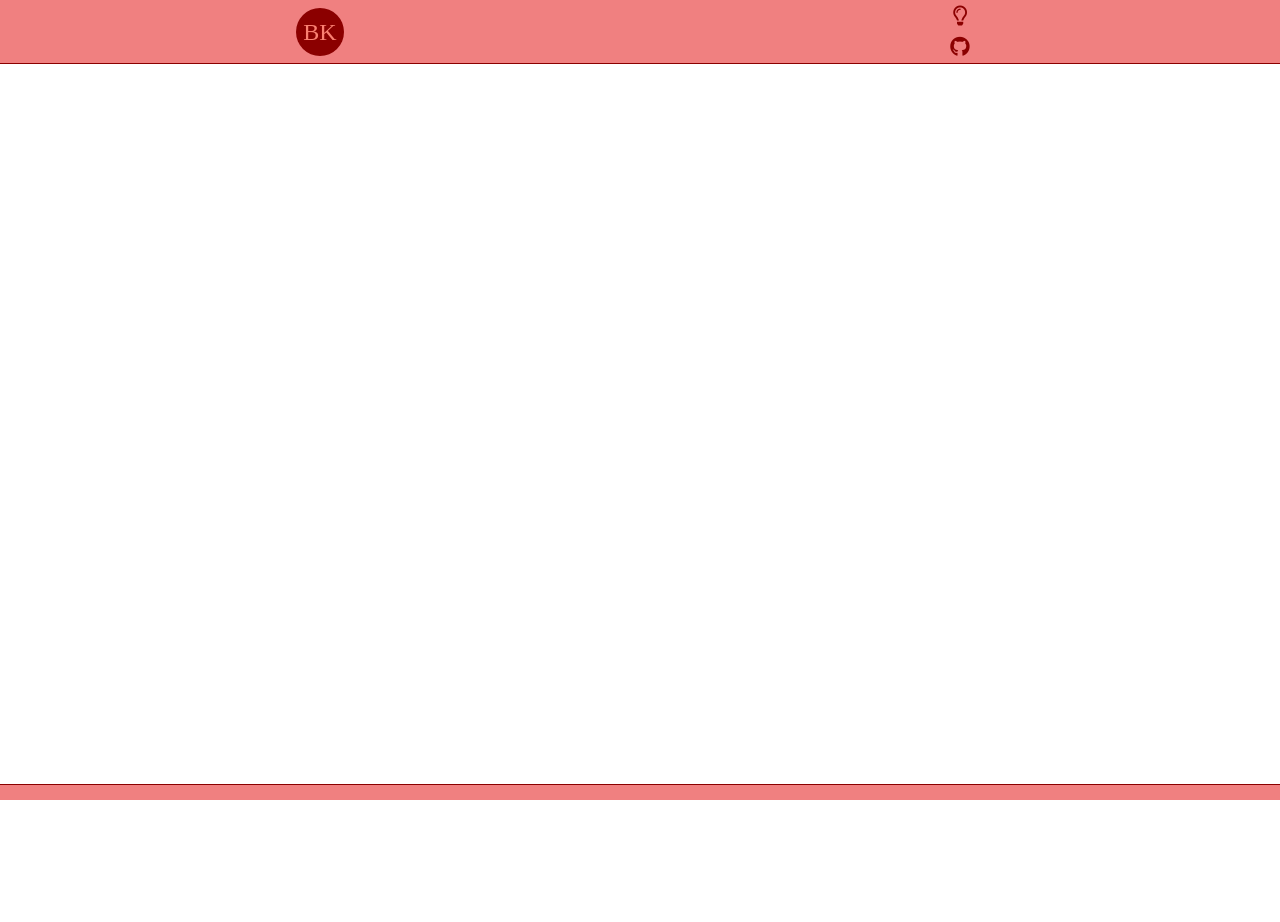
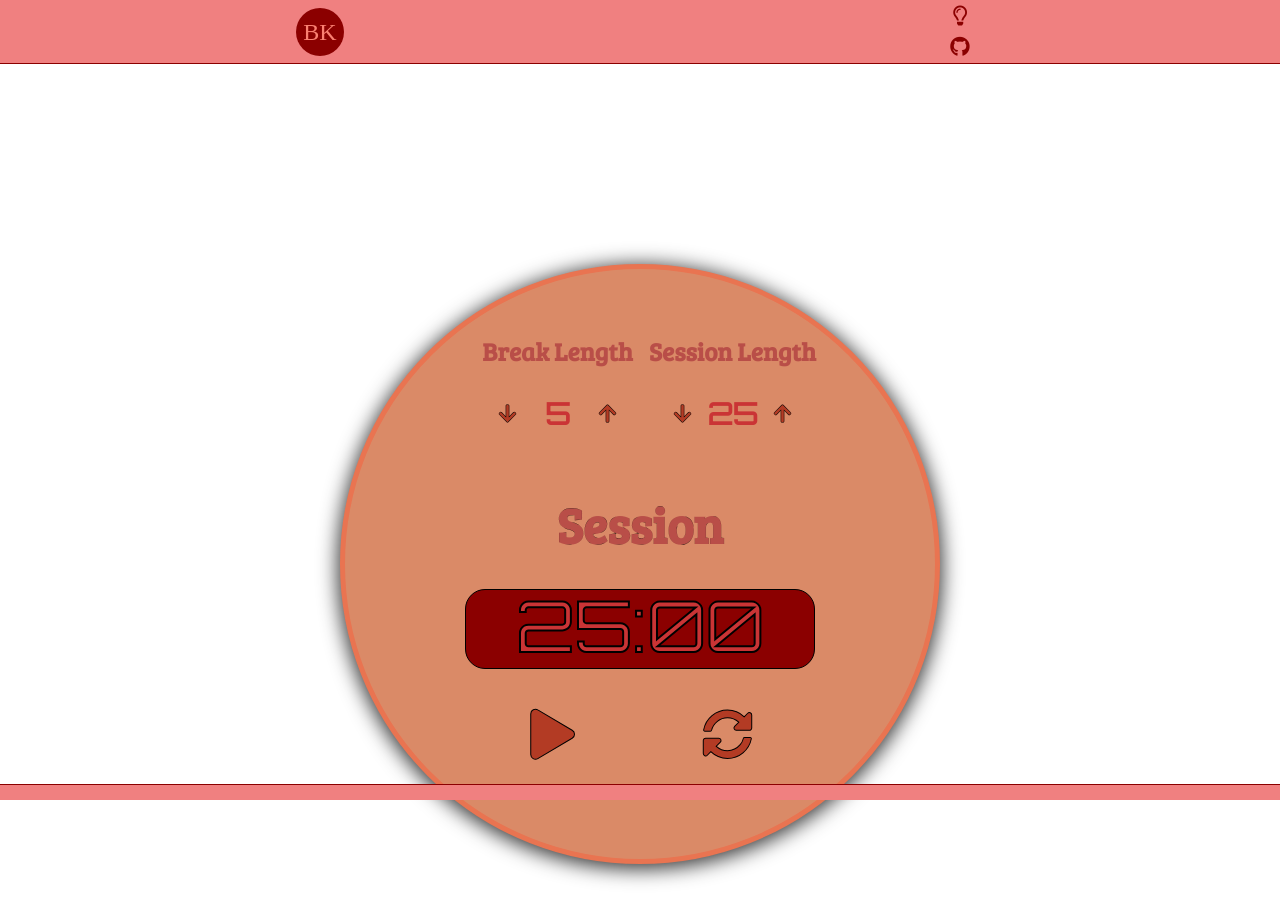
Before and after one commit to billkondo/My_Site, a React app: page /PomodoroClock in a window 1280 px wide. Shown: the top 922 px of the page. Before the commit the page ends 800 px from the top, so only its background shows below. Built offline with nearby package versions, Linux system fonts and the light colour scheme; a web font is replaced by a local one.

Commit message:
Added Pomodoro Clock Project

```diff
--- a/public/index.html
+++ b/public/index.html
@@ -12,6 +12,9 @@
 
   <link rel="stylesheet" href="https://fonts.googleapis.com/css?family=Spirax">
 
+  <link rel="stylesheet" href="https://fonts.googleapis.com/css?family=Orbitron">
+  <link rel="stylesheet" href="https://fonts.googleapis.com/css?family=Bree+Serif">
+
   <link rel="stylesheet" href="https://use.fontawesome.com/releases/v5.1.0/css/all.css" integrity="sha384-lKuwvrZot6UHsBSfcMvOkWwlCMgc0TaWr+30HWe3a4ltaBwTZhyTEggF5tJv8tbt"
     crossorigin="anonymous">
 
--- a/src/app.js
+++ b/src/app.js
@@ -1,12 +1,9 @@
 import React from 'react';
 import ReactDOM from 'react-dom';
-import { createStore } from 'redux';
 import { Provider } from 'react-redux';
 import Site from './components/Site';
 import store from './store/createStore';
 import './styles/styles.scss';
-
-console.log(store.getState());
 
 ReactDOM.render(
   <Provider store={store}>
--- /dev/null
+++ b/src/components/PomodoroClock/App.js
@@ -0,0 +1,181 @@
+import React from 'react';
+import { connect } from 'react-redux';
+
+const alarmLink = "https://www.freesfx.co.uk/rx2/mp3s/5/16901_1461333025.mp3";
+
+const Label = ({ id, label }) => (
+  <div id={id}>
+    {label}
+  </div>
+);
+
+const BreakSettings = ({ length, clickIncrement, clickDecrement }) => (
+  <div id="break-settings">
+    <Label id="break-label" label="Break Length" />
+    <div id="control-settings">
+      <div id="break-decrement" onClick={() => clickDecrement()}><i className="fas fa-arrow-down" /></div>
+      <div id="break-length">{length}</div>
+      <div id="break-increment" onClick={() => clickIncrement()}><i className="fas fa-arrow-up" /></div>
+    </div>
+  </div>
+);
+
+const BREAK_SETTINGS = connect(
+  (state) => ({
+    length: state.pomodoro_clock.breakLength
+  }),
+  (dispatch) => ({
+    clickDecrement: () => dispatch(lengthAction(-1, true)),
+    clickIncrement: () => dispatch(lengthAction(+1, true))
+  })
+)(BreakSettings);
+
+const SessionSettings = ({ length, clickIncrement, clickDecrement }) => (
+  <div id="session-settings">
+    <Label id="session-label" label="Session Length" />
+    <div id="control-settings">
+      <div id="session-decrement" onClick={() => clickDecrement()}><i className="fas fa-arrow-down" /></div>
+      <div id="session-length">{length}</div>
+      <div id="session-increment" onClick={() => clickIncrement()}><i className="fas fa-arrow-up" /></div>
+    </div>
+  </div>
+);
+
+const SESSION_SETTINGS = connect(
+  (state) => ({
+    length: state.pomodoro_clock.sessionLength
+  }),
+  (dispatch) => ({
+    clickDecrement: () => dispatch(lengthAction(-1, false)),
+    clickIncrement: () => dispatch(lengthAction(+1, false))
+  })
+)(SessionSettings);
+
+const Settings = () => (
+  <div id="settings">
+    <BREAK_SETTINGS />
+    <SESSION_SETTINGS />
+  </div>
+);
+
+class Control extends React.Component {
+  timerUpdate = () => setInterval(() => {
+    this.props.timerChange();
+  }, 1000);
+
+  playSound = () => {
+    const audio = document.getElementById('beep');
+    audio.currentTime = 0;
+    audio.play();
+  }
+
+  clearAudio = () => {
+    const audio = document.getElementById('beep');
+    audio.pause();
+    audio.currentTime = 0;
+  }
+
+  componentWillUpdate() {
+    if (this.props.timerInSec === 0) {
+      if (this.props.running) {
+        this.props.flipMode();
+
+        this.playSound();
+      }
+    }
+  }
+
+  render() {
+    return (
+      <div id="control">
+        <div
+          id="start_stop"
+          onClick={
+            () => {
+              if (this.props.running)
+                clearInterval(this.id);
+              else
+                this.id = this.timerUpdate();
+
+              this.props.timerTrigger();
+            }}
+        >
+          {!this.props.running && <i className="fas fa-play" />}
+          {this.props.running && <i className="fas fa-pause" />}
+        </div>
+
+        <div id="reset"
+          onClick={
+            () => {
+              clearInterval(this.id)
+              this.clearAudio();
+              this.props.resetAll();
+            }
+          }>
+          <i className="fas fa-sync-alt" />
+        </div>
+      </div>
+    );
+  }
+}
+
+const CONTROL = connect(
+  (state) => ({
+    running: state.pomodoro_clock.running,
+    timerInSec: state.pomodoro_clock.timerInSeconds
+  }),
+  (dispatch) => ({
+    timerTrigger: () => dispatch({ type: 'FLIP' }),
+    resetAll: () => dispatch({ type: 'RESET' }),
+    timerChange: () => dispatch({ type: 'TIMER_DECREMENT' }),
+    flipMode: () => dispatch(({ type: 'FLIP_MODE' }))
+  })
+)(Control);
+
+const convertTimer = (seconds) => {
+  const numberMinutes = Math.floor(seconds / 60);
+  const numberSeconds = seconds % 60;
+
+  const Minutes = (numberMinutes < 10) ? "0" + numberMinutes : numberMinutes.toString();
+  const Seconds = (numberSeconds < 10) ? "0" + numberSeconds : numberSeconds.toString();
+
+  return `${Minutes}:${Seconds}`;
+}
+
+const Timer = ({ length, label }) => (
+  <div id="timer">
+    <Label id="timer-label" label={label} />
+    <div id="time-left">{convertTimer(length)}</div>
+    <CONTROL />
+  </div>
+);
+
+const TIMER = connect(
+  (state) => ({
+    length: state.pomodoro_clock.timerInSeconds,
+    label: state.pomodoro_clock.timerMode ? 'Session' : 'Break'
+  })
+)(Timer);
+
+
+const PomodoroClock = () => (
+  <div id="pomodoro-clock">
+    <Settings />
+    <TIMER />
+    <audio
+      id="beep"
+      src={alarmLink}
+      volume={1.0}
+    />
+  </div>
+);
+
+// Actions
+
+const lengthAction = (add = 0, isBreak) => ({
+  type: 'LENGTH_UPDATE',
+  isBreak,
+  add
+});
+
+export default PomodoroClock;
--- /dev/null
+++ b/src/components/PomodoroClock/PomodoroClockApp.js
@@ -0,0 +1,15 @@
+import React from 'react';
+import PomodoroClock from './App';
+import '../../styles/PomodoroClockApp.scss'
+
+class PomodoroClockApp extends React.Component {
+  render() {
+    return (
+      <div className="contain-site pomodoro-clock-app">
+        <PomodoroClock />
+      </div>
+    );
+  }
+}
+
+export default PomodoroClockApp;
--- a/src/components/ReactCalculator/App.js
+++ b/src/components/ReactCalculator/App.js
@@ -205,8 +205,6 @@ class Calculator extends React.Component {
   }
 }
 
-// REDUX
-
 const operationAction = (op) => ({
   type: 'OPERATION',
   op
--- /dev/null
+++ b/src/reducers/pomodoro_clock.js
@@ -0,0 +1,81 @@
+const defaultState = {
+  sessionLength: 25,
+  breakLength: 5,
+  timerMode: true,
+  timerInSeconds: 25 * 60,
+  running: false
+}
+
+const lengthReducer = (state, action) => {
+  if (state.running)
+    return state;
+
+  if (action.isBreak) {
+    if (state.breakLength + action.add <= 0 || state.breakLength + action.add > 60)
+      return state;
+
+    const newTime = (!state.timerMode) ? (state.breakLength + action.add) * 60 : state.timerInSeconds;
+
+    return {
+      ...state,
+      breakLength: state.breakLength + action.add,
+      timerInSeconds: newTime
+    }
+  }
+
+  if (state.sessionLength + action.add <= 0 || state.sessionLength + action.add > 60)
+    return state;
+
+  const newTime = (state.timerMode) ? (state.sessionLength + action.add) * 60 : state.timerInSeconds;
+
+  return {
+    ...state,
+    sessionLength: state.sessionLength + action.add,
+    timerInSeconds: newTime
+  }
+}
+
+const timerReducer = (state) => {
+  return {
+    ...state,
+    timerInSeconds: state.timerInSeconds - 1
+  }
+}
+
+const modeReducer = (state) => {
+  const newTime = (state.timerMode) ? (state.breakLength * 60) : (state.sessionLength * 60);
+  return {
+    ...state,
+    timerMode: !state.timerMode,
+    timerInSeconds: newTime
+  }
+}
+
+const resetReducer = () => defaultState;
+
+const pomodoro_clock = (state = defaultState, action) => {
+  switch (action.type) {
+    case 'LENGTH_UPDATE':
+      return lengthReducer(state, action);
+
+    case 'FLIP':
+      return {
+        ...state,
+        running: !state.running
+      }
+
+    case 'TIMER_DECREMENT':
+      return timerReducer(state);
+
+    case 'FLIP_MODE':
+      return modeReducer(state);
+
+    case 'RESET':
+      return resetReducer();
+
+    default:
+      return state;
+  }
+}
+
+export default pomodoro_clock;
--- a/src/routers/BodyRouter.js
+++ b/src/routers/BodyRouter.js
@@ -2,6 +2,7 @@ import React from 'react';
 import Projects from '../components/Projects';
 import DrumMachineApp from '../components/DrumMachine/DrumMachineApp';
 import ReactCalculatorApp from '../components/ReactCalculator/ReactCalculatorApp';
+import PomodoroClockApp from '../components/PomodoroClock/PomodoroClockApp';
 import { BrowserRouter, Route, Switch} from 'react-router-dom';
 
 const BodyRouter = () => (
@@ -10,6 +11,7 @@ const BodyRouter = () => (
         <Route exact path='/' component={Projects} />
         <Route exact path='/DrumMachine' component={DrumMachineApp} />
         <Route exact path='/ReactCalculator' component={ReactCalculatorApp} />
+        <Route exact path='/PomodoroClock' component={PomodoroClockApp} />
         <Route exact path='/TicTacToe'/>
       </Switch>
     </BrowserRouter>
--- a/src/store/createStore.js
+++ b/src/store/createStore.js
@@ -1,9 +1,11 @@
 import { createStore, combineReducers } from 'redux';
 import calculator from '../reducers/calculator';
+import pomodoro_clock from '../reducers/pomodoro_clock';
 
 const store = createStore(
   combineReducers({
-    calculator: calculator
+    calculator: calculator,
+    pomodoro_clock: pomodoro_clock
   })
 );
 
--- /dev/null
+++ b/src/styles/PomodoroClockApp.scss
@@ -0,0 +1,140 @@
+.pomodoro-clock-app {
+  #pomodoro-clock {
+    background-color: #DA8A67;
+
+    height: 600px;
+    width: 600px;
+    margin: 200px auto;
+
+    border-radius: 600px;
+
+    border: 5px solid #E97451;
+
+    box-shadow: 0px 3px 20px 2px #333;
+  }
+
+  #settings {
+    display: grid;
+    grid-template-rows: 1fr;
+    grid-template-columns: 1fr 1fr;
+
+    height: 100px;
+    width: 350px;
+
+    margin-left: 125px;
+    margin-top: 70px;
+  }
+
+  #break-settings, #session-settings {
+    display: grid;
+    grid-template-columns: 1fr;
+    grid-template-rows: 1fr 1fr;
+  }
+
+  #control-settings {
+    display: grid;
+    grid-template-columns: 1fr 1fr 1fr;
+    grid-template-rows: 1fr;
+
+    font-size: 30px;
+    align-items: center;
+    justify-items: center;
+
+    width: 150px;
+    margin-left: 12.5px;
+  }
+
+  #break-label, #session-label {
+    text-align: center;
+    font-weight: bold;
+    font-size: 25px;
+    font-family: 'Bree Serif';
+    color: #B94E48;
+  }
+
+  #break-length, #session-length {
+    font-weight: bold;
+    font-family: 'Orbitron';
+    color: #CA3435;
+  }
+
+  #break-decrement, #session-decrement, #break-increment, #session-increment {
+    font-size: 20px;
+    color: #B33B24;
+    cursor: pointer;
+    -webkit-text-stroke: 0.5px black;
+  }
+
+  #break-decrement:hover, #session-decrement:hover, #break-increment:hover, #session-increment:hover {
+    opacity: 0.5;
+  }
+
+  #break-decrement:active, #session-decrement:active, #break-increment:active, #session-increment:active {
+    position: relative;
+    top: 2px;
+  }
+
+  #timer {
+    height: 350px;
+    width: 350px;
+    margin: 0 auto;
+    margin-top: 60px;
+    color: #CA3435;
+  }
+
+  #timer-label {
+    color: #B94E48;
+    height: 50px;
+    text-align: center;
+    font-size: 50px;
+    font-weight: bold;
+    font-family: 'Bree Serif';
+    -webkit-text-stroke: 0.1px black;
+  }
+
+  #time-left {
+    height: 80px;
+    font-size: 70px;
+    text-align: center;
+    margin-top: 40px;
+    font-family: 'Orbitron';
+    background: darkred;
+    border-radius: 20px;
+    border: 1px solid black;
+    padding: auto;
+    -webkit-text-stroke: 2px black;
+  }
+
+  #start_stop {
+    color: #B33B24;
+    cursor: pointer;
+    -webkit-text-stroke: 1px black;
+  }
+
+  #reset {
+    color: #B33B24;
+    cursor: pointer;
+    -webkit-text-stroke: 1px black;
+  }
+
+  #reset:hover, #start_stop:hover {
+    opacity: 0.5;
+  }
+
+  #reset:active, #start_stop:active {
+    position: relative;
+    top: 2px;
+  }
+
+  #control {
+    display: grid;
+    grid-template-rows: 1fr;
+    grid-template-columns: 1fr 1fr;
+    margin-top: 40px;
+    height: 50px;
+
+    align-items: center;
+    justify-items: center;
+    font-size: 50px;
+  }
+}
```
Also changed, not shown: src/components/PomodoroClock/PomodoroClock.js (+12 -1 lines).
